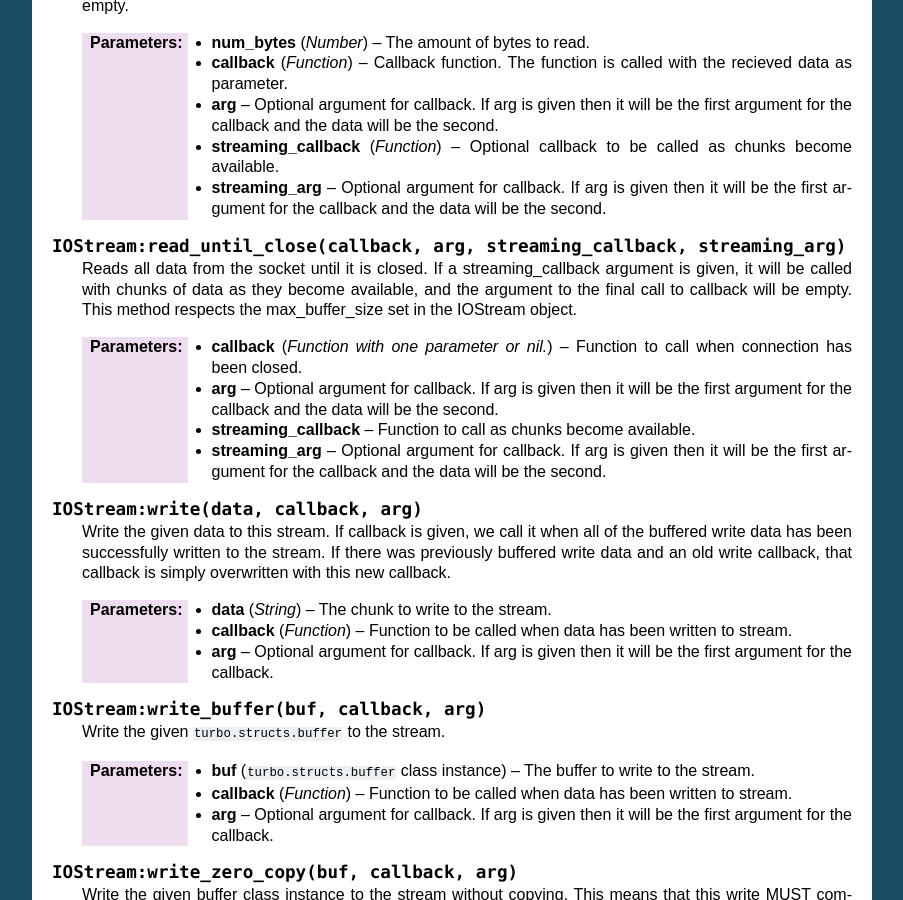
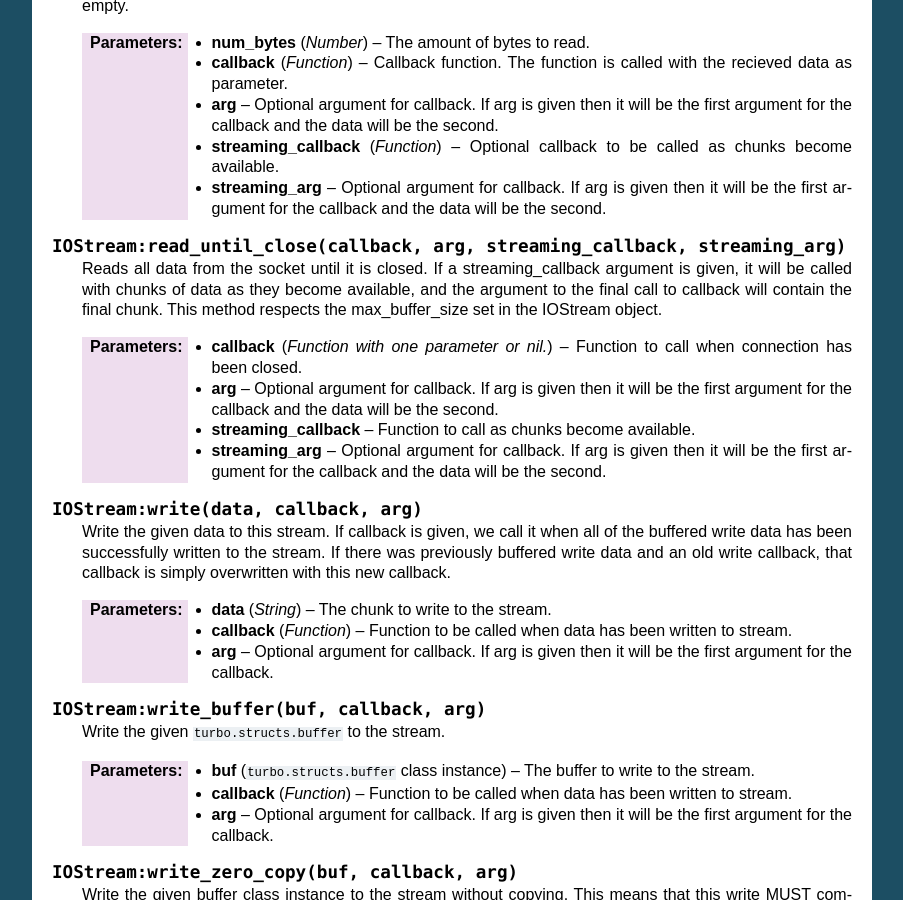
Before and after one commit to kernelsauce/turbo, a Sphinx documentation site: the page built from doc/iostream.rst, in a window 1280 px wide and 900 px high, scrolled down 1432 px. Shown: the whole window, without its empty margins (198-1101 px from the left). Built offline with Sphinx 7.4.7, drawn with Linux system fonts in a browser that asks for light colours.

Commit message:
Fixed docs to clarify the way streaming callbacks work.

```diff
--- a/doc/iostream.rst
+++ b/doc/iostream.rst
@@ -88,8 +88,8 @@ its own write buffer and there is no need to buffer data at any other level. The
 
 	Reads all data from the socket until it is closed.
 	If a streaming_callback argument is given, it will be called with
-	chunks of data as they become available, and the argument to the
-	final call to callback will be empty.
+	chunks of data as they become available, and the argument to the final call to
+	callback will contain the final chunk.
 	This method respects the max_buffer_size set in the IOStream object.
 
 	:param callback: Function to call when connection has been closed.
```
